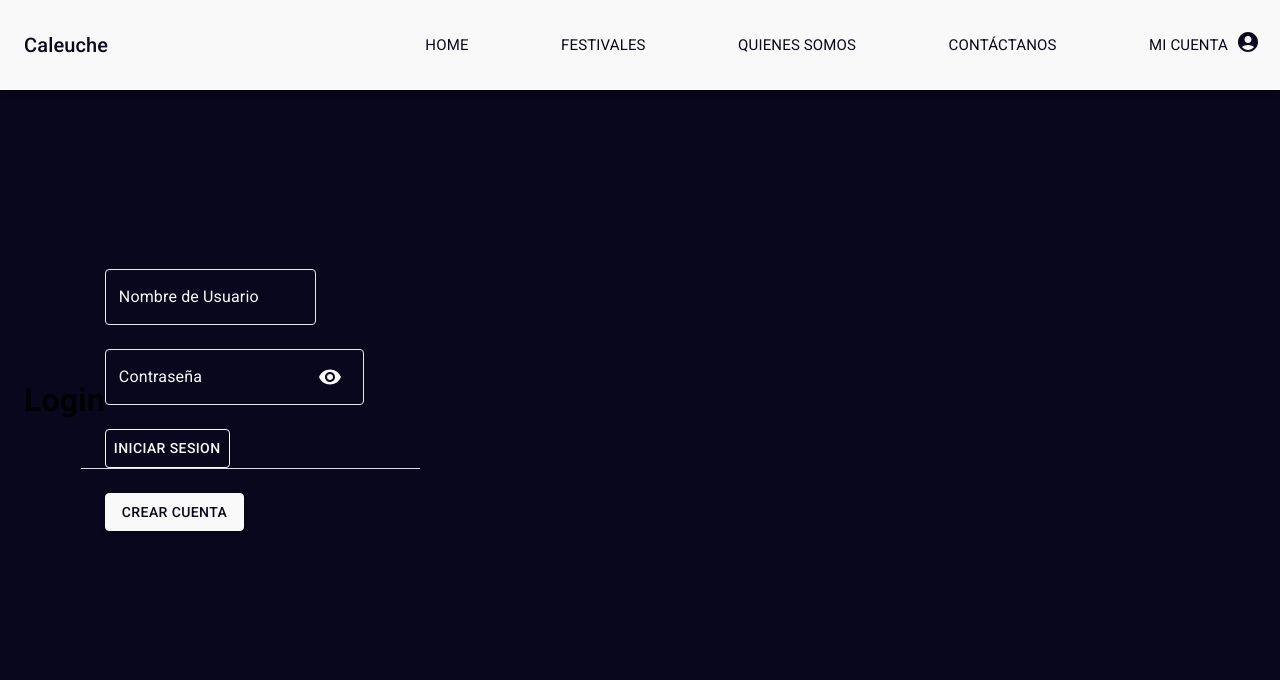
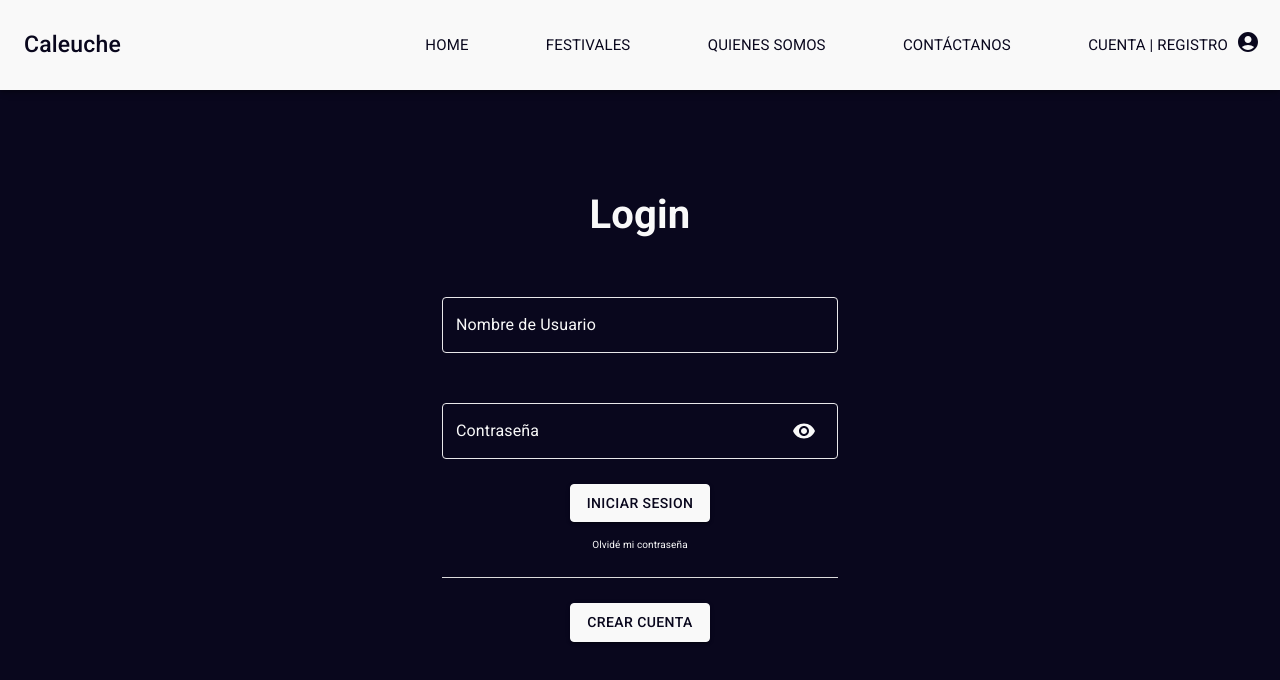
Before and after one commit to Pj85rC/CaleucheMT, a React (Vite) app: page /login in a window 1280 px wide. Shown: the top 680 px of the page. Built offline with nearby package versions, Linux system fonts and the light colour scheme.

Commit message:
[C12] Vista de Login/Registro/Recuperar Contraseña

```diff
--- a/src/components/UI/Buttons.jsx
+++ b/src/components/UI/Buttons.jsx
@@ -10,6 +10,7 @@ import { Button, useTheme } from "@mui/material";
 export const Buttons = ({
   texto,
   variant,
+  onClick
 }) => {
   const theme = useTheme();
 
@@ -38,6 +39,7 @@ export const Buttons = ({
         borderWidth: 1,
         borderStyle: "solid",
       }}
+      onClick={onClick}
     >
       {texto}
     </Button>
--- a/src/components/UI/Input.jsx
+++ b/src/components/UI/Input.jsx
@@ -3,7 +3,7 @@ import { useState } from "react";
 import { Visibility, VisibilityOff } from "@mui/icons-material";
 
 
-export const Input = ({ label, isPassword, style }) => {
+export const Input = ({ label, isPassword, style, useDefaultBackground }) => {
   const [showPasword, setShowPasword] = useState(false);
   const theme = useTheme();
 
@@ -11,13 +11,15 @@ export const Input = ({ label, isPassword, style }) => {
     setShowPasword(!showPasword);
   };
 
+  const color = useDefaultBackground ? theme.palette.background.default : theme.palette.primary.main;
+
   return (
     <TextField
       type={isPassword ? (showPasword ? "text" : "password") : "text"}
       label={label}
       style={style}
       InputLabelProps={{
-        style: { color: theme.palette.primary.main },
+        style: { color: color },
       }}
       InputProps={
         isPassword
@@ -26,16 +28,16 @@ export const Input = ({ label, isPassword, style }) => {
                 <InputAdornment position="end">
                   <IconButton
                     onClick={ClickShowPassword}
-                    style={{ color: theme.palette.primary.main }}
+                    style={{ color: color }}
                   >
                     {showPasword ? <VisibilityOff /> : <Visibility />}
                   </IconButton>
                 </InputAdornment>
               ),
-              style: { color: theme.palette.primary.main },
+              style: { color: color },
             }
           : {
-              style: { color: theme.palette.primary.main },
+              style: { color: color },
             }
       }
     />
--- /dev/null
+++ b/src/components/UI/Modal.jsx
@@ -0,0 +1,41 @@
+import {
+  Dialog,
+  DialogActions,
+  DialogContent,
+  DialogTitle,
+  useTheme,
+  Snackbar,
+  Alert
+} from "@mui/material";
+import { Buttons } from "./Buttons";
+import { Input } from "./Input";
+import { useState } from 'react'
+
+export const Modal = ({ open, handleClose }) => {
+    const [openSnackbar, setOpenSnackbar] = useState(false);
+    const theme = useTheme();
+
+  return (
+    <>
+    <Dialog open={open} onClose={handleClose} fullWidth={true} maxWidth="xs">
+      <DialogTitle >Recuperar Contraseña</DialogTitle>
+      <DialogContent sx={{ backgroundColor: theme.palette.background2.default}}>
+        <Input
+          label="Correo electrónico"
+          style={{ width: "100%", marginBlock: "25px" }}
+
+        />
+        <DialogActions>
+          <Buttons variant="contained" texto="Enviar" onClick={() => { handleClose(); setOpenSnackbar(true);}} />
+        </DialogActions>
+      </DialogContent>
+    </Dialog>
+
+<Snackbar open={openSnackbar} autoHideDuration={6000} onClose={() => setOpenSnackbar(false)}>
+<Alert onClose={() => setOpenSnackbar(false)} severity="success" sx={{ width: '100%' }}>
+  Se ha enviado un enlace a su correo electrónico para reestablecer su contraseña.
+</Alert>
+</Snackbar>
+</>
+  );
+};
--- a/src/layout/Layout.jsx
+++ b/src/layout/Layout.jsx
@@ -28,7 +28,7 @@ const navLinks = [
     icon: <MailIcon />,
   },
   {
-    title: "MI CUENTA",
+    title: "CUENTA | REGISTRO",
     path: "/login",
     icon: <AccountCircle />,
   },
--- a/src/layout/Navbar.jsx
+++ b/src/layout/Navbar.jsx
@@ -39,6 +39,7 @@ const Navbar = ({ navLinks }) => {
               <Typography
                 className="title"
                 variant="h6"
+                fontSize="23px"
                 component={NavLink}
                 to="/"
                 sx={{ flexGrow: 1 }}
--- a/src/main.jsx
+++ b/src/main.jsx
@@ -28,6 +28,9 @@ const theme = createTheme({
     text: {
       card: "#C3D0F2", //Para textos de la card
     },
+    background2: {
+      default: "#1F1B4E",  //Background modal
+    }
   },
   components: {
     MuiOutlinedInput: {
--- a/src/views/Login.jsx
+++ b/src/views/Login.jsx
@@ -1,46 +1,91 @@
-import { Box, Container, Divider, Grid } from "@mui/material";
+import { useState } from "react";
+import {
+  Box,
+  Container,
+  Divider,
+  Typography
+} from "@mui/material";
 import { Input } from "../components/UI/Input";
 import { Buttons } from "../components/UI/Buttons";
 import { useTheme } from "@emotion/react";
+import { useNavigate } from "react-router-dom";
+import { Modal } from "../components/UI/Modal";
 
 export const Login = () => {
+  const [openModal, setOpenModal] = useState(false);
+
   const theme = useTheme();
+  const navigate = useNavigate();
+
+  const handleOpenModal = () => {
+    setOpenModal(true);
+  };
+
+  const handleCloseModal = () => {
+    setOpenModal(false);
+  };
+
   return (
-    <Container maxWidth="xs">
     <Box
       sx={{
+        width: "100vw",
         display: "flex",
-          direction: "column",
+        flexDirection: "column",
         alignItems: "center",
-          justifyContent: "center",
       }}
     >
-        <h1>Login</h1>
-        <Grid container spacing={3}>
-          <Grid item >
-            <Input label="Nombre de Usuario" />
-          </Grid>
-          <Grid item >
-            <Input label="Contraseña" isPassword />
-          </Grid>
-          <Grid item xs={12} sm={8} md={6}>
-            <Buttons texto="Iniciar Sesion" style={{ width: "100%" }} />
-          </Grid>
+      <Container
+        maxWidth="xs"
+        sx={{
+          display: "flex",
+          flexDirection: "column",
+          justifyContent: "center",
+          alignItems: "center",
+        }}
+      >
+        <h1 style={{ color: theme.palette.primary.main, fontSize: "2.5rem" }}>
+          Login
+        </h1>
+        <Input
+          label="Nombre de Usuario"
+          style={{ width: "100%", marginBlock: "25px" }}
+        />
+
+        <Input
+          label="Contraseña"
+          style={{ width: "100%", marginBlock: "25px" }}
+          isPassword
+        />
+
+        <Buttons variant="contained" texto="Iniciar Sesion" />
+        <Typography
+          component="a"
+          onClick={handleOpenModal}
+          sx={{
+            cursor: "pointer",
+            mt: "15px",
+            color: theme.palette.primary.main,
+            fontSize: "10px",
+          }}
+        >
+          Olvidé mi contraseña
+        </Typography>
+        <Modal open={openModal} handleClose={handleCloseModal} />
         <Divider
-            style={{
+          sx={{
+            height: "1px",
             backgroundColor: theme.palette.primary.main,
             width: "100%",
+            marginBlock: "25px",
           }}
         />
-          <Grid item xs={12} sm={8} md={6}>
+
         <Buttons
           variant="contained"
           texto="Crear Cuenta"
-              style={{ width: "100%" }}
+          onClick={() => navigate("/registro")}
         />
-          </Grid>
-        </Grid>
+      </Container>
     </Box>
-    </Container>
   );
 };
--- a/src/views/Registro.jsx
+++ b/src/views/Registro.jsx
@@ -1,7 +1,53 @@
+import { Box, Container, Divider } from "@mui/material";
+import { Input } from "../components/UI/Input";
+import { Buttons } from "../components/UI/Buttons";
+import { useTheme } from "@emotion/react";
+
 export const Registro = () => {
-    return (
-      <>
-        <h1>Registro</h1>
-      </>
-    );
-  };
+  const theme = useTheme();
+  return (
+    <Box
+      sx={{
+        width: "100vw",
+        display: "flex",
+        flexDirection: "column",
+        alignItems: "center",
+      }}
+    >
+      <Container
+        maxWidth="xs"
+        sx={{
+          display: "flex",
+          flexDirection: "column",
+          justifyContent: "center",
+          alignItems: "center",
+        }}
+      >
+        <h1 style={{ color: theme.palette.primary.main, fontSize: "2.5rem" }}>
+          Registro
+        </h1>
+        <Input
+          label="Nombre de Usuario"
+          style={{ width: "100%", marginBlock: "25px" }}
+        />
+        <Input
+          label="Correo Electrónico"
+          style={{ width: "100%", marginBlock: "25px" }}
+        />
+
+        <Input
+          label="Contraseña"
+          style={{ width: "100%", marginBlock: "25px" }}
+          isPassword
+        />
+        <Input
+          label="Repetir Contraseña"
+          style={{ width: "100%", marginBlock: "25px" }}
+          isPassword
+        />
+
+        <Buttons variant="contained" texto="FINALIZAR" />
+      </Container>
+    </Box>
+  );
+};
```
Lines whose indentation alone changed are shown as unchanged.
